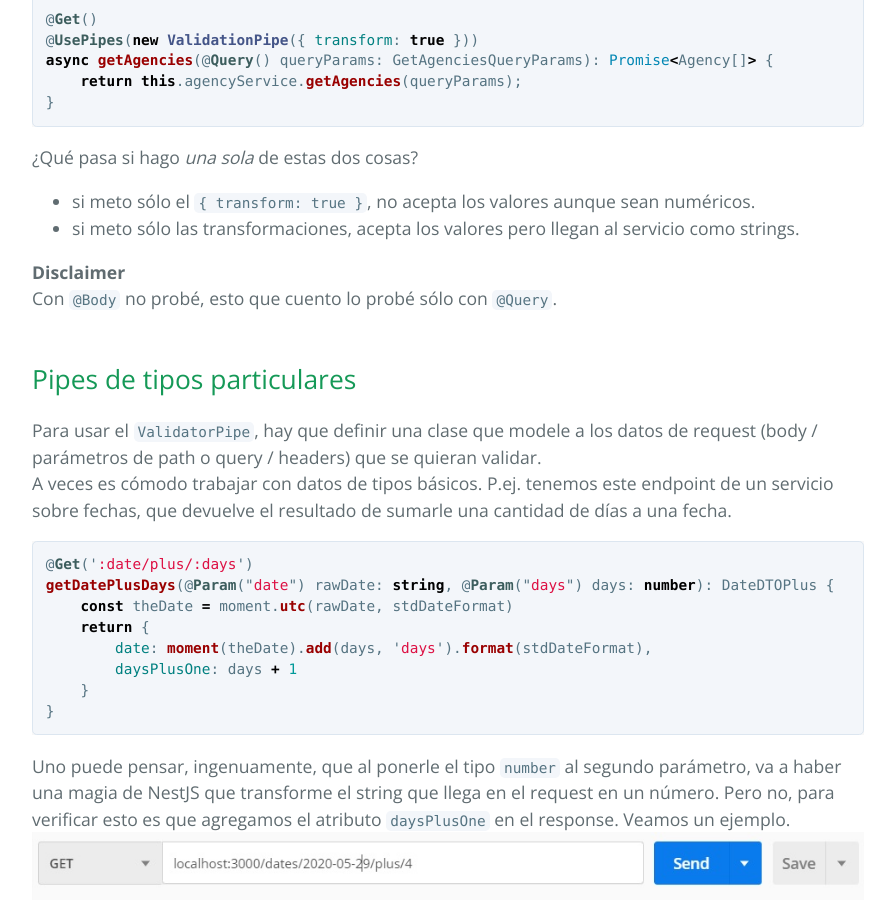
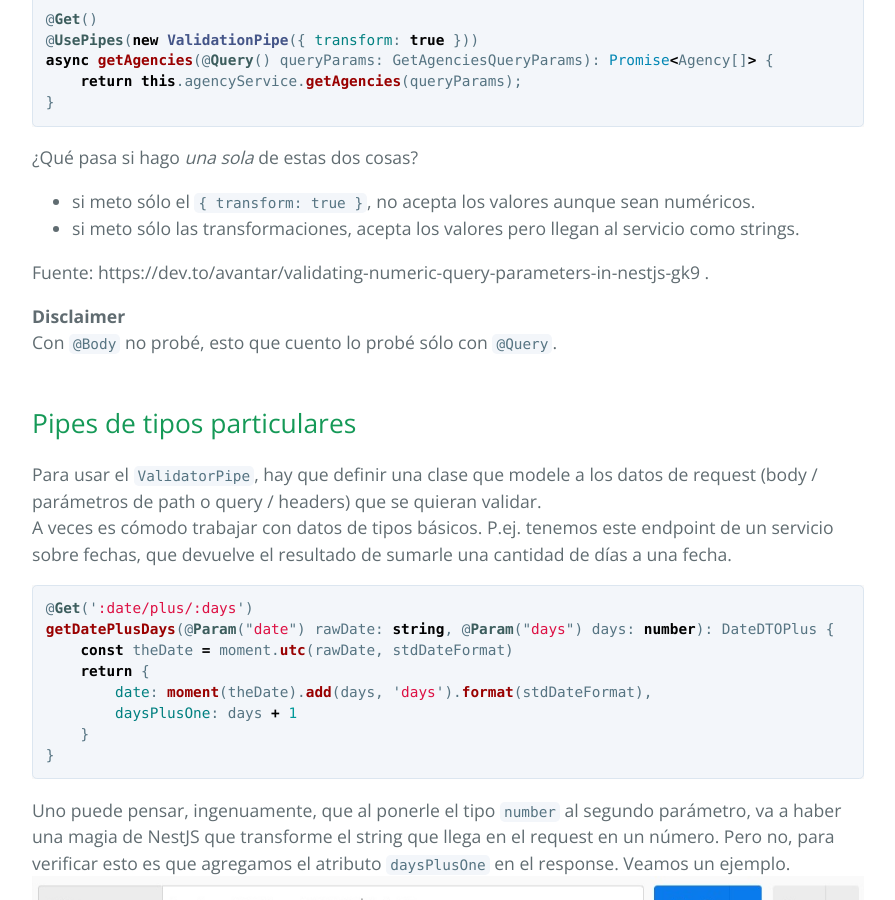
Before and after one commit to clombardi/bdsol-capacitacion-desarrollo, a Jekyll site: the page built from nestjs-basics/pipes.md, in a window 1280 px wide and 900 px high, scrolled down 8686 px. Shown: the whole window, without its empty margins (192-1087 px from the left). Built offline with Jekyll 4.4.1, drawn with Linux system fonts in a browser that asks for light colours; our own code applies the rules of GitHub Pages for plain Markdown files; part of the change alters nothing that is shown.

Commit message:
ValidationPipe - conversion usando class-transformer- agregue un link

```diff
--- a/nestjs-basics/pipes.md
+++ b/nestjs-basics/pipes.md
@@ -200,6 +200,8 @@ async getAgencies(@Query() queryParams: GetAgenciesQueryParams): Promise<Agency[
 - si meto sólo el `{ transform: true }`, no acepta los valores aunque sean numéricos.
 - si meto sólo las transformaciones, acepta los valores pero llegan al servicio como strings.
 
+Fuente: https://dev.to/avantar/validating-numeric-query-parameters-in-nestjs-gk9 .
+
 **Disclaimer**
 Con `@Body` no probé, esto que cuento lo probé sólo con `@Query`.
 
```
